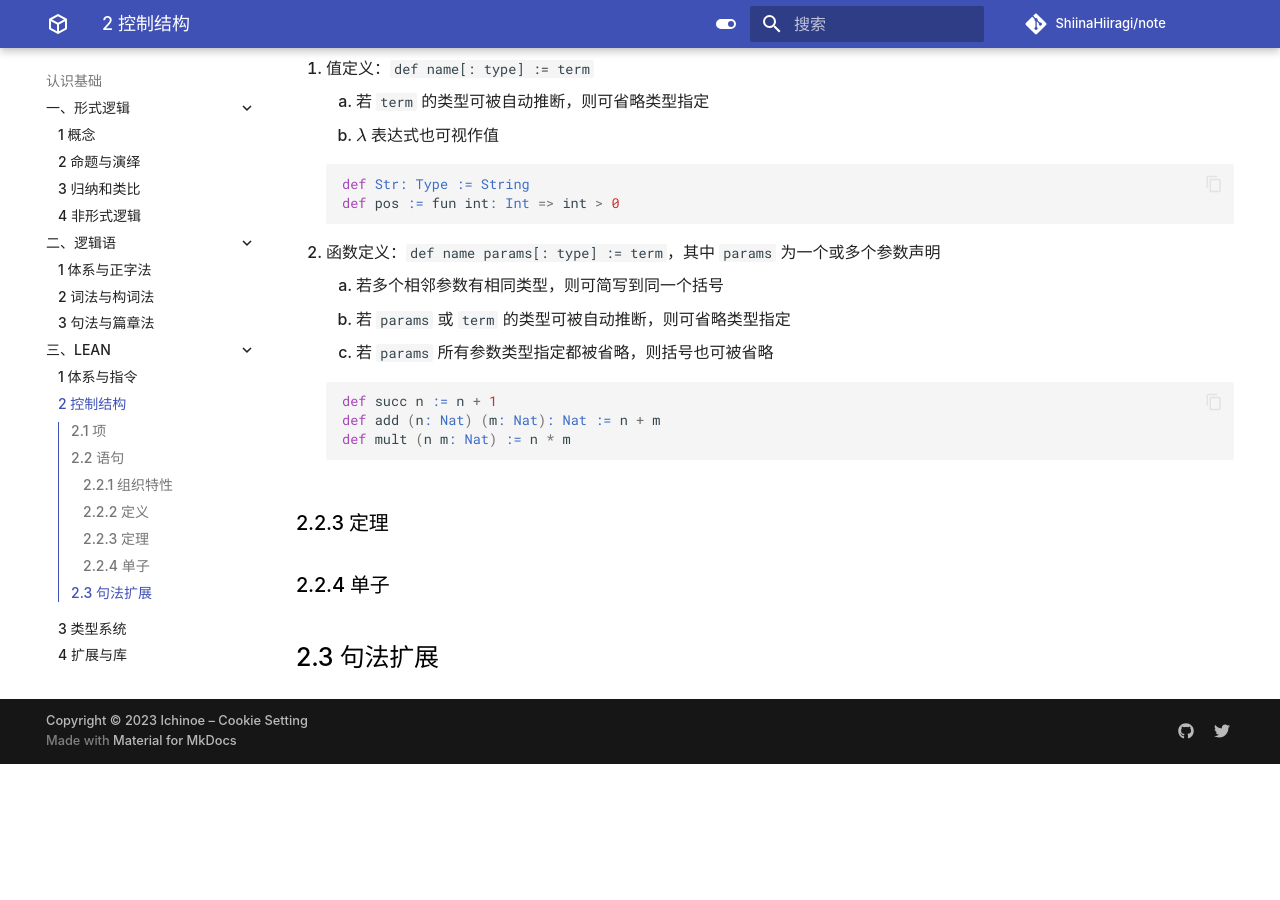
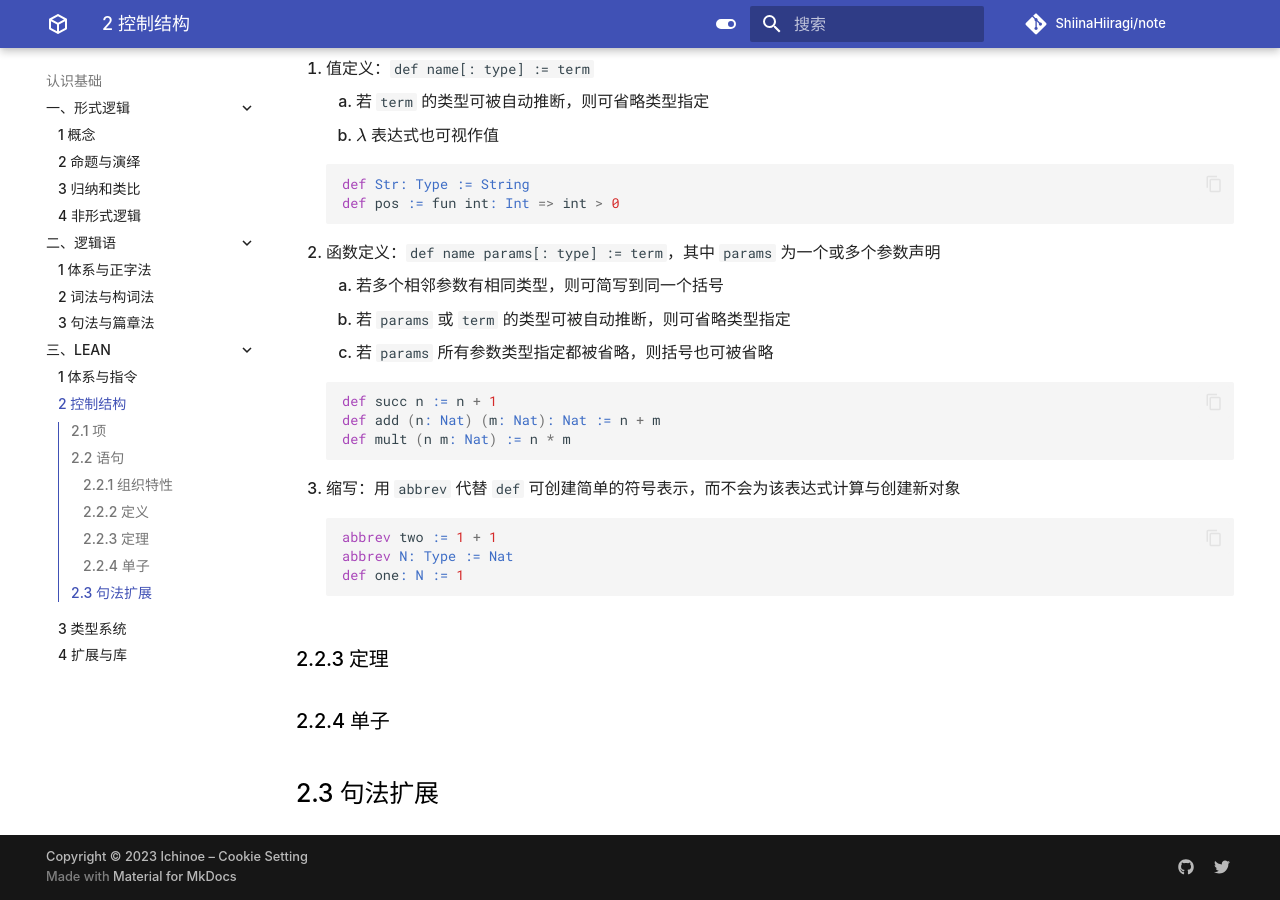
Before and after one commit to ShiinaHiiragi/note, an MkDocs documentation site: the page built from docs/cogn/lean/ctrl.md, in a window 1280 px wide and 900 px high, scrolled down 700 px. Built offline with MkDocs 1.6.1 and Material for MkDocs 9.7.7, drawn with Linux system fonts in a browser that asks for light colours; comment, search, counter and statistics services are not loaded; before the commit the page ends 1464 px from its top, so only the background shows below that.

Commit message:
add abbrev

````diff
--- a/docs/cogn/lean/ctrl.md
+++ b/docs/cogn/lean/ctrl.md
@@ -37,6 +37,14 @@
     def mult (n m: Nat) := n * m
     ```
 
+3. 缩写：用 `abbrev` 代替 `def` 可创建简单的符号表示，而不会为该表达式计算与创建新对象
+
+    ```haskell
+    abbrev two := 1 + 1
+    abbrev N: Type := Nat
+    def one: N := 1
+    ```
+
 ### 2.2.3 定理
 
 ### 2.2.4 单子
````
